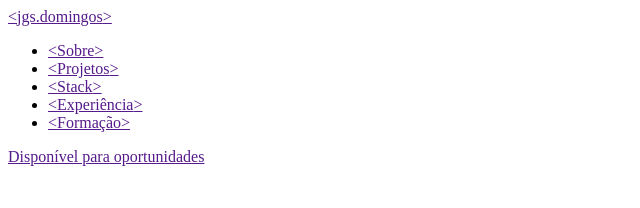
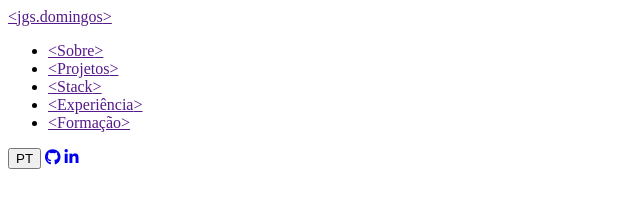
Before and after one commit to jgdomingos/jgsdomingos, a plain HTML site: page index.html in a window 1280 px wide. Shown: the whole page, without its empty margins (0-640 px from the left). Drawn offline with Linux system fonts and the light colour scheme.

Commit message:
Fazendo a estrutura do Header

```diff
--- a/index.html
+++ b/index.html
@@ -4,14 +4,16 @@
     <meta charset="UTF-8">
     <meta name="viewport" content="width=device-width, initial-scale=1.0">
     <title>João Guilherme | Engenheiro de Software</title>
+
+    <!-- Font Awesome -->
+    <link rel="stylesheet" href="https://cdnjs.cloudflare.com/ajax/libs/font-awesome/6.5.1/css/all.min.css">
 </head>
 <body>
     <header>
-        <div>
+        <nav>
 
             <a href=""><span>&lt;</span>jgs.domingos<span>&gt;</span></a>
 
-            <nav>
             <ul>
                 <li><a href=""><span>&lt;</span>Sobre<span>&gt;</span></a></li>
                 <li><a href=""><span>&lt;</span>Projetos<span>&gt;</span></a></li>
@@ -19,11 +21,12 @@
                 <li><a href=""><span>&lt;</span>Experiência<span>&gt;</span></a></li>
                 <li><a href=""><span>&lt;</span>Formação<span>&gt;</span></a></li>
             </ul>
+
+            <button>PT</button>
+            <a class="icon-link" href="https://github.com/jgdomingos" target="_blank" rel="noreferrer" aria-label="GitHub"><i class="fa-brands fa-github"></i></a>
+            <a class="icon-link" href="https://www.linkedin.com/in/jgsdomingos/" target="_blank" rel="noreferrer" aria-label="LinkedIn"><i class="fa-brands fa-linkedin-in"></i></a>
+
         </nav>
-
-            <a href="">Disponível para oportunidades</a>
-
-        </div>
     </header>
 
     <main>
```
Also changed, not shown: portfolio-reformulado/index.html (+13 -3 lines). Lines whose indentation alone changed are shown as unchanged.
